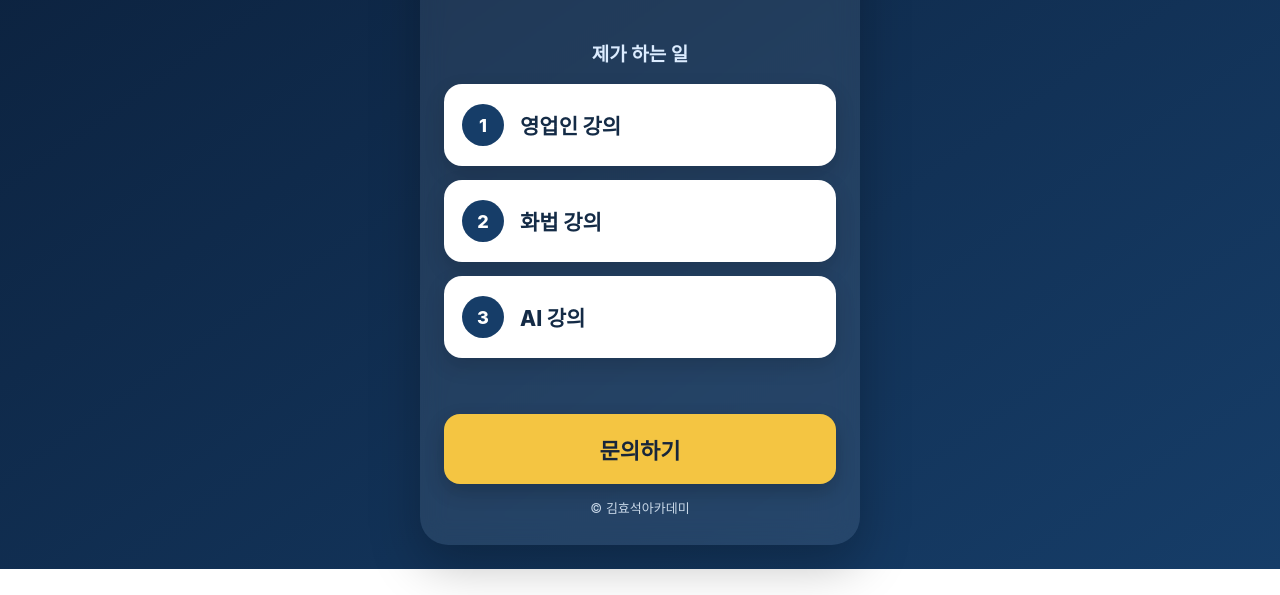
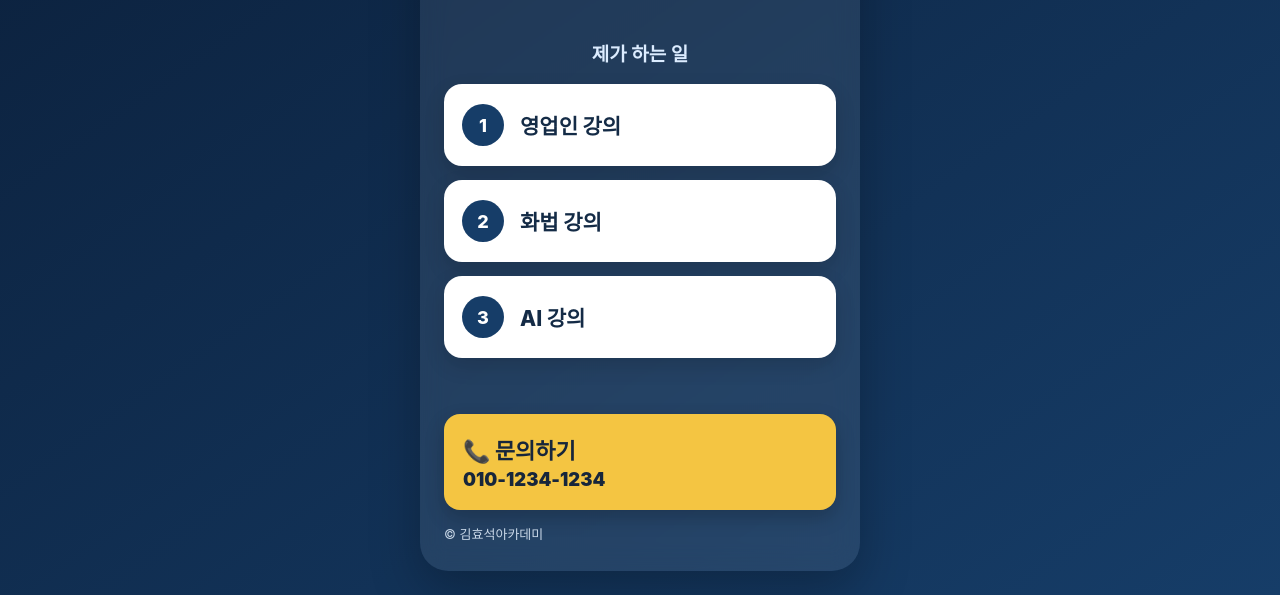
Before and after one commit to muisictime-lab/muisictime-lab.github.io, a plain HTML site: page index.html in a window 1280 px wide. Shown: the part 248-843 px from the top of the page. Before the commit the page ends 817 px from the top, so only its background shows below. Drawn offline with Linux system fonts and the light colour scheme.

Commit message:
Update index.html

```diff
--- a/index.html
+++ b/index.html
@@ -45,7 +45,6 @@
       background:#163d68;color:#fff;font-size:18px;
       flex-shrink:0;
     }
-    .bottom{text-align:center}
     .contact{
       display:block;width:100%;padding:19px;border:0;
       border-radius:16px;background:#f4c542;color:#17263b;
@@ -72,7 +71,10 @@
     </section>
 
     <section class="bottom">
-      <a class="contact" href="tel:010-1234-1234">문의하기</a>
+      <a class="contact" href="tel:010-1234-1234">
+        📞 문의하기<br>
+        <small>010-1234-1234</small>
+      </a>
       <p class="copy">© 김효석아카데미</p>
     </section>
   </main>
```
